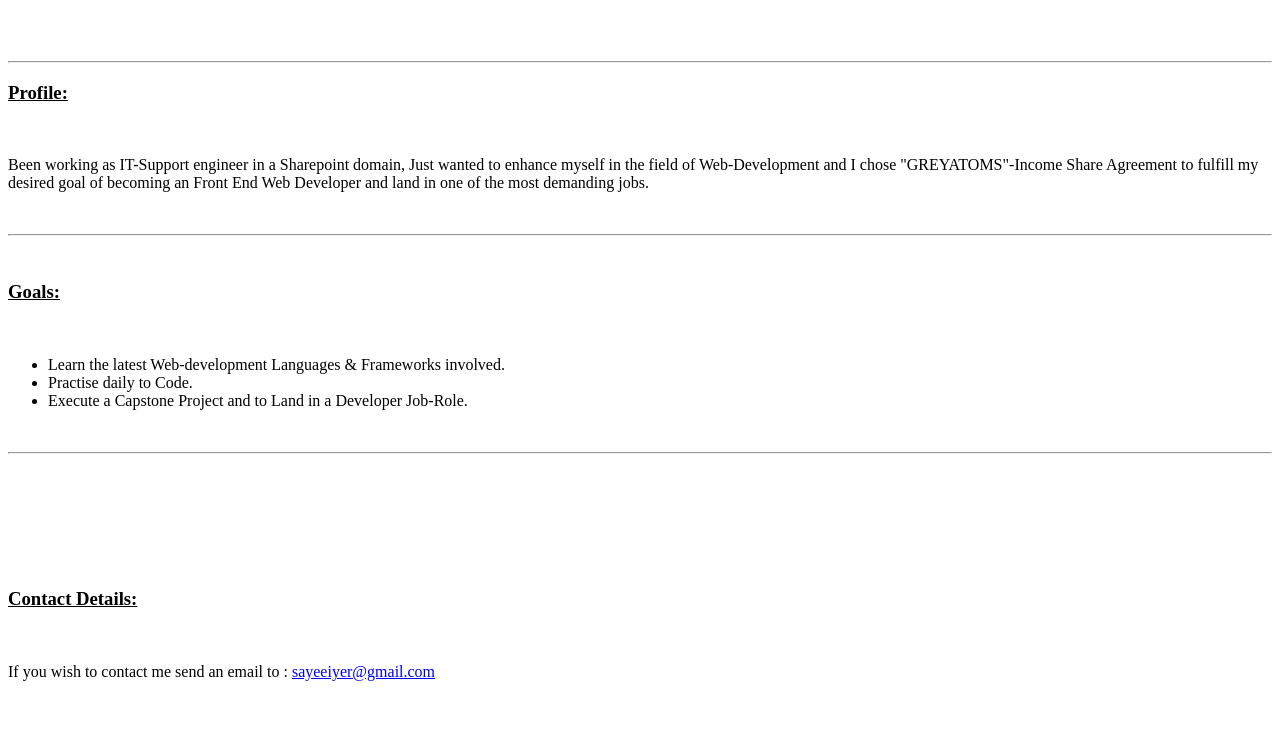
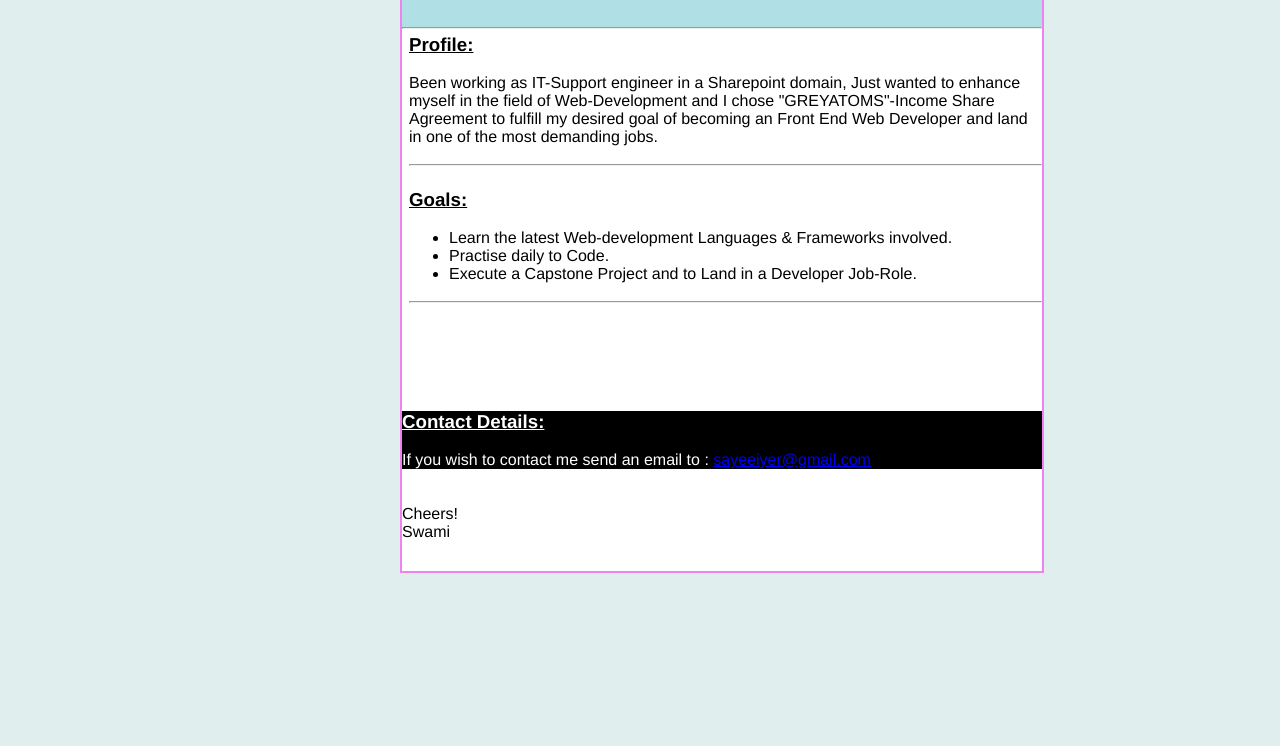
Before and after one commit to Swaminathan-0706/personal-portfolio-page, a plain HTML site: page index.html in a window 1280 px wide. Shown: the part 136-882 px from the top of the page. After the commit the page ends 800 px from the top, so only its background shows below. Drawn offline with Linux system fonts and the light colour scheme.

Commit message:
Update style.css

```diff
--- a/style.css
+++ b/style.css
@@ -1 +1,42 @@
-/* Add your CSS code here */
+*{
+    font-family:Helvetica,Arial, Helvetica, sans-serif;
+    max-width: 700p;
+    margin:auto;
+}
+
+body{
+
+    min-width: 500px;
+    background-color: #e0eeee;
+}
+
+.profileBody {
+    display: inline-block;
+    background-color: white;
+    margin-top: 5px;
+    margin-left: 400px;
+    width: 50%;
+    height: 700px;
+    border-style: double;
+    border-color:violet;
+    border-width: 2px;
+}
+.Contact {
+
+    color:white;
+    background-color:black;
+}
+.Goals {
+    margin-top: 5px;
+    margin-left: 7px;
+}
+
+.Profile{
+    margin-top: 5px;
+    margin-left: 7px;
+}
+.Head{
+
+    background-color: powderblue
+    ;
+}
```
